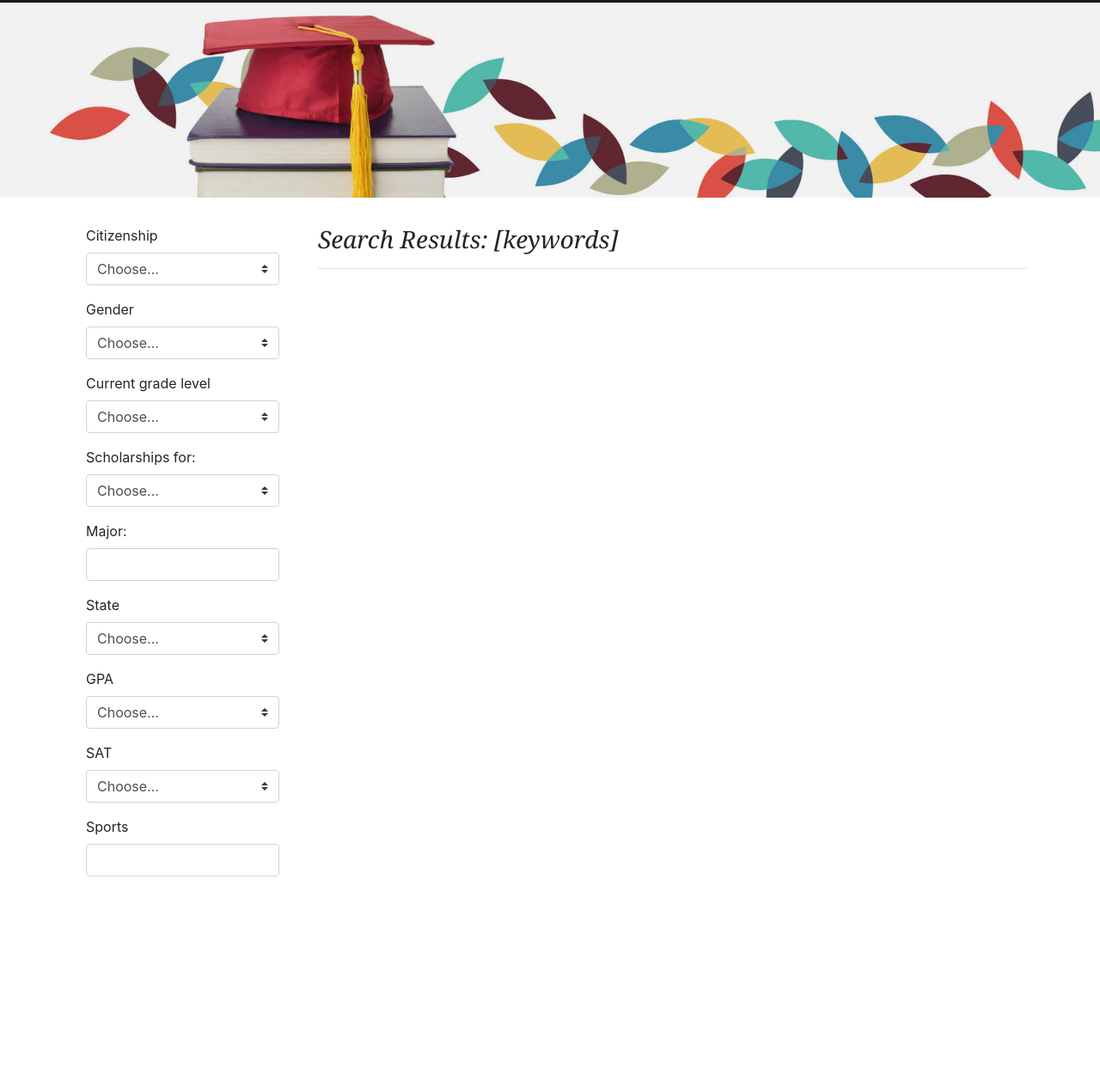
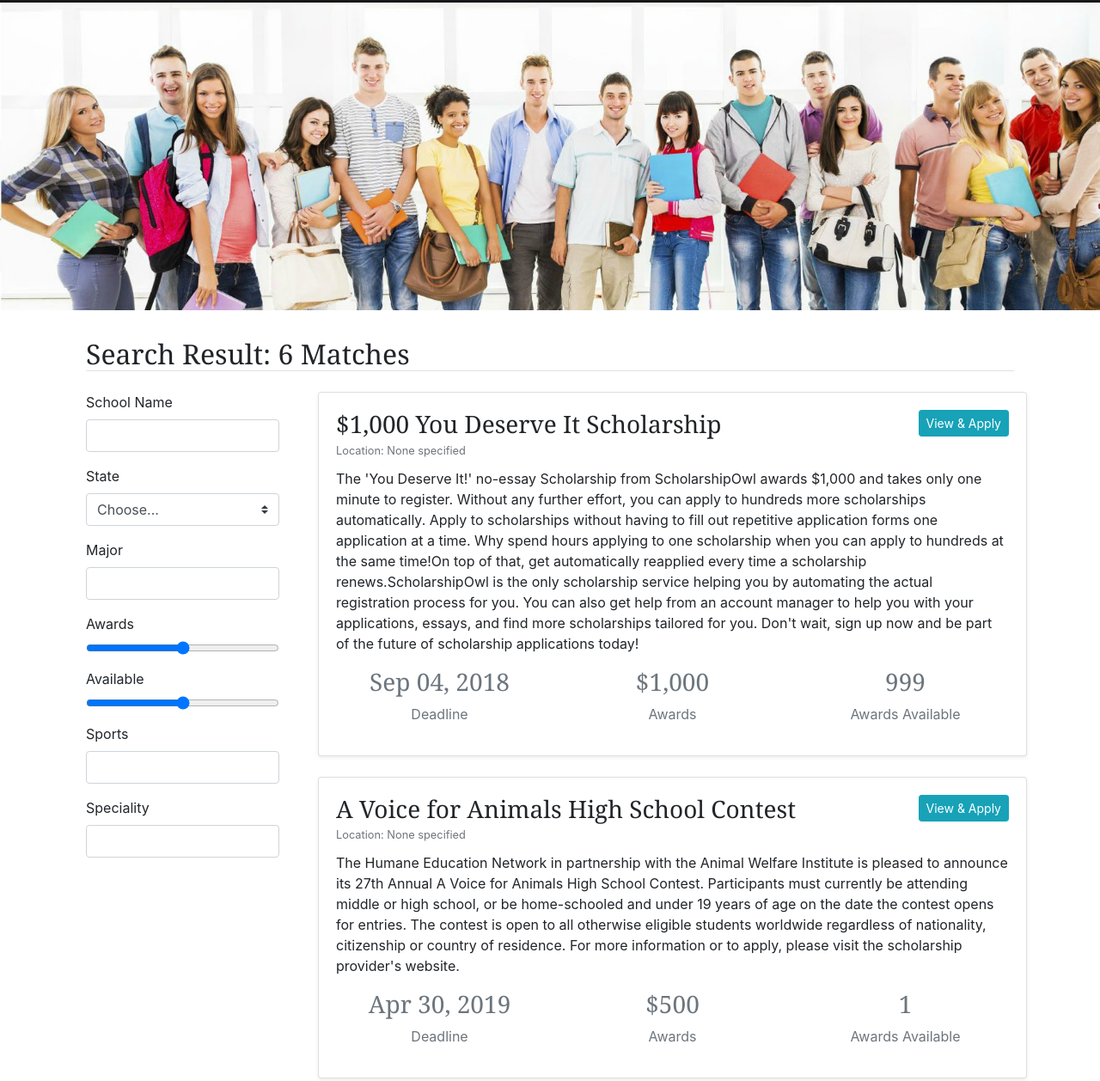
Before and after one commit to KuoAiTe/KuoAiTe.github.io, a plain HTML site: page hw2/scholarships-search-result.html in a window 1280 px wide. Shown: the part 110-1368 px from the top of the page at 86% size. Before the commit the page ends 1146 px from the top, so only its background shows below. Drawn offline with Linux system fonts and the light colour scheme.

Commit message:
add scholarshipsresult

```diff
--- /dev/null
+++ b/hw2/js/scholarships-search-result.js
@@ -0,0 +1,49 @@
+
+jQuery.each( scholarships, function( i, val ) {
+    console.log(val);
+    var title = val["title"];
+    var name_lowercase = name.toLowerCase();
+    var content = val["content"]
+    var deadline = val["deadline"];
+    var amount = val["amount"];
+    var available = val["available"];
+    var write_msg = `
+    <div class="col-md-12">
+        <div class="card flex-md-row mb-4 shadow-sm">
+            <div class="row card-body align-items-start">
+                <div class="col-md-12">
+                    <a class="float-right" href="scholarships-search-result.html">
+                        <button type="submit" class="btn btn-sm btn-info">View & Apply</button>
+                    </a>
+                    <h3 class="mb-0">`+title+`</h3>
+                    <small class="mb-1 text-muted margin-bottom-10">Location: None specified</small>
+                    <p class="card-text mb-auto padding-top-10">`+content+`</p>
+
+                    <div class="row justify-content-center mt-3">
+                        <div class="col-lg-4">
+                            <div class="text-muted text-center about-border-left">
+                                <h3 class="counter-value font-weight-normal" data-count="10">`+deadline+`</h3>
+                                <p>Deadline</p>
+                            </div>
+                        </div>
+                        <div class="col-lg-4">
+                            <div class="text-muted text-center">
+                                <h3 class="counter-value font-weight-normal" data-count="1200">`+amount+`</h3>
+                                <p>Awards</p>
+                            </div>
+                        </div>
+                        <div class="col-lg-4">
+                            <div class="text-muted text-center about-border-left">
+                                <h3 class="counter-value font-weight-normal" data-count="608">`+available+`</h3>
+                                <p>Awards Available</p>
+                            </div>
+                        </div>
+                    </div>
+
+                </div>
+            </div>
+        </div>
+    </div>`;
+    $('div#college-search-result').append(write_msg);
+});
+$('h2#search-result-title').html('Search Result: 6 Matches')
--- a/hw2/scholarships-search-result.html
+++ b/hw2/scholarships-search-result.html
@@ -13,60 +13,16 @@
         <link href="./css/custom.css" rel="stylesheet">
     </head>
     <body>
-        <section id="scholarships-search" class="jumbotron text-center">
-            <div class="banner-mask-1"></div>
+        <section id="college-search-result" class="jumbotron text-center">
         </section>
-        <div id="title-container" class="container">
+        <div class="container">
+            <div class="col-md-12"><h2 id="search-result-title" class="border-bottom mb-4"></h2></div>
             <div class="row">
                 <div class="col-md-3">
                     <div class="col-md-12 mb-3">
-                      <label for="state">Citizenship</label>
-                      <select class="custom-select d-block w-100" id="state" required="">
-                          <option value="">Choose...</option>
-                          <option>U.S.</option>
-                          <option>Permanent Resident</option>
-                          <option>International</option>
-                      </select>
-                    </div>
-                        <div class="col-md-12 mb-3">
-                          <label for="state">Gender</label>
-                          <select class="custom-select d-block w-100" id="state" required="">
-                              <option value="">Choose...</option>
-                              <option>Male</option>
-                              <option>Female</option>
-                              <option>Custom</option>
-                          </select>
-                        </div>
-                    <div class="col-md-12 mb-3">
-                        <label for="state">Current grade level</label>
-                        <select class="custom-select d-block w-100" id="state" required="">
-                          <option value="">Choose...</option>
-                          <option>High School Freshman</option>
-                          <option>High School Sophomore</option>
-                          <option>High School Junior</option>
-                          <option>High School Senior</option>
-                          <option>College Freshman</option>
-                          <option>College Sophomore</option>
-                          <option>College Junior</option>
-                          <option>College Senior</option>
-                          <option>Graduate</option>
-                        </select>
-                    </div>
-                    <div class="col-md-12 mb-3">
-                        <label for="state">Scholarships for:</label>
-                        <select class="custom-select d-block w-100" id="state" required="">
-                          <option value="">Choose...</option>
-                          <option>College Freshman</option>
-                          <option>College Sophomore</option>
-                          <option>College Junior</option>
-                          <option>College Senior</option>
-                          <option>Graduate</option>
-                        </select>
-                    </div>
-                    <div class="col-md-12 mb-3">
-                        <label for="state">Major:</label>
-                        <input type="text" class="form-control" placeholder="" value="" required="">
-                    </div>
+                        <label for="firstName">School Name</label>
+                        <input id="college-search-schoolname" type="text" class="form-control" placeholder="" value="" required="">
+                      </div>
                     <div class="col-md-12 mb-3">
                         <label for="state">State</label>
                         <select class="custom-select d-block w-100" id="state" required="">
@@ -125,75 +81,47 @@
                         </select>
                     </div>
                     <div class="col-md-12 mb-3">
-                      <label for="state">GPA</label>
-                      <select class="custom-select d-block w-100" id="state" required="">
-                          <option value="">Choose...</option>
-                          <option>4.0</option>
-                          <option>3.9</option>
-                          <option>3.8</option>
-                          <option>3.7</option>
-                          <option>3.6</option>
-                          <option>3.5</option>
-                          <option>3.4</option>
-                          <option>3.3</option>
-                          <option>3.2</option>
-                          <option>3.1</option>
-                          <option>3.0</option>
-                          <option>2.9</option>
-                          <option>2.8</option>
-                          <option>2.7</option>
-                          <option>2.6</option>
-                          <option>2.5</option>
-                          <option>2.4</option>
-                          <option>2.3</option>
-                          <option>2.2</option>
-                          <option>2.1</option>
-                          <option>2.0</option>
-                          <option>1.9</option>
-                          <option>1.8</option>
-                          <option>1.7</option>
-                          <option>1.6</option>
-                          <option>1.5</option>
-                          <option>1.4</option>
-                          <option>1.3</option>
-                          <option>1.2</option>
-                          <option>1.1</option>
-                          <option>1.0</option>
-                          <option>0.9</option>
-                          <option>0.8</option>
-                          <option>0.7</option>
-                          <option>0.6</option>
-                          <option>0.5</option>
-                          <option>0.4</option>
-                          <option>0.3</option>
-                          <option>0.2</option>
-                          <option>0.1</option>
-                      </select>
+                        <label for="state">Major</label>
+                        <input type="text" class="form-control" id="firstName" placeholder="" value="" required="">
                     </div>
                     <div class="col-md-12 mb-3">
-                      <label for="state">SAT</label>
-                      <select class="custom-select d-block w-100" id="state" required="">
-                          <option value="">Choose...</option>
-                          <option>2400-2350</option>
-                          <option>2350-2300</option>
-                          <option>2250-2200</option>
-                      </select>
+                        <label for="state">Awards</label>
+                        <form>
+                          <div class="form-group">
+                            <input type="range" class="form-control-range" id="formControlRange" min=0 max=50000>
+                          </div>
+                        </form>
                     </div>
                     <div class="col-md-12 mb-3">
-                        <label for="firstName">Sports</label>
-                        <input type="text" class="form-control" placeholder="" value="" required="">
+                        <label for="state">Available</label>
+                        <form>
+                          <div class="form-group">
+                            <input type="range" class="form-control-range" id="formControlRange" min=0 max=50000>
+                          </div>
+                        </form>
+                    </div>
+
+                    <div class="col-md-12 mb-3">
+                        <label for="state">Sports</label>
+                        <input type="text" class="form-control" id="firstName" placeholder="" value="" required="">
+                    </div>
+                    <div class="col-md-12 mb-3">
+                        <label for="state">Speciality</label>
+                        <input type="text" class="form-control" id="firstName" placeholder="" value="" required="">
                     </div>
                 </div>
                 <div class="col-md-9">
-                    <h3 class="pb-3 mb-4 font-italic border-bottom">Search Results: [keywords]</h3>
                     <div id="college-search-result" class="row mb-2">
                     </div>
                 </div>
             </div>
         </div>
+        <footer>
+        </footer>
         <script src="./js/bootstrap.min.js"></script>
         <script src="./js/jquery-3.3.1.slim.min.js"></script>
         <script src="./js/header.js"></script>
-        <script src="./js/scholarships-search.js"></script>
+        <script src="./js/data.js"></script>
+        <script src="./js/scholarships-search-result.js"></script>
     </body>
 </html>
```
Also changed, not shown: hw2/scholarships-search.html (+3 -1 lines).
